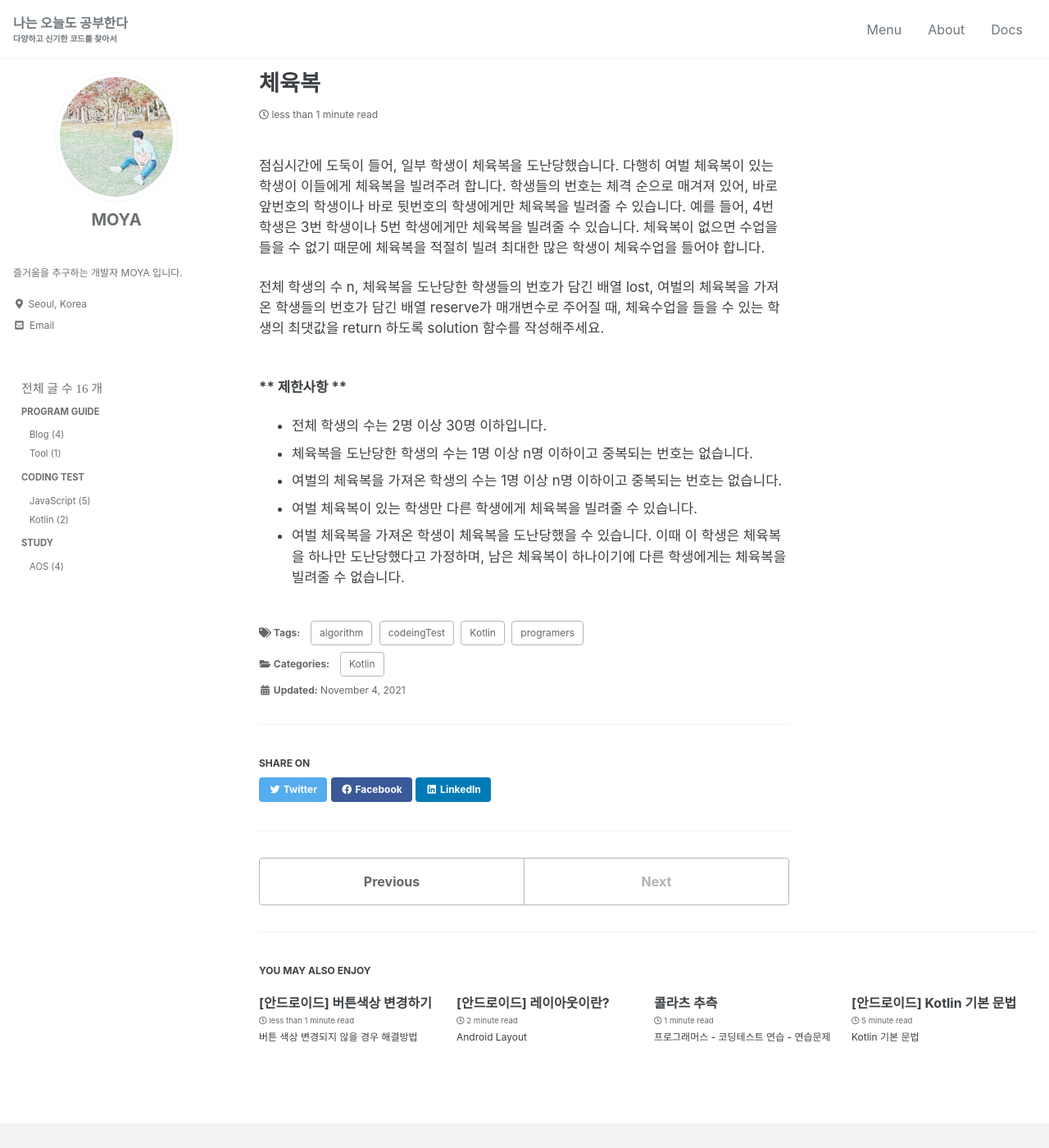
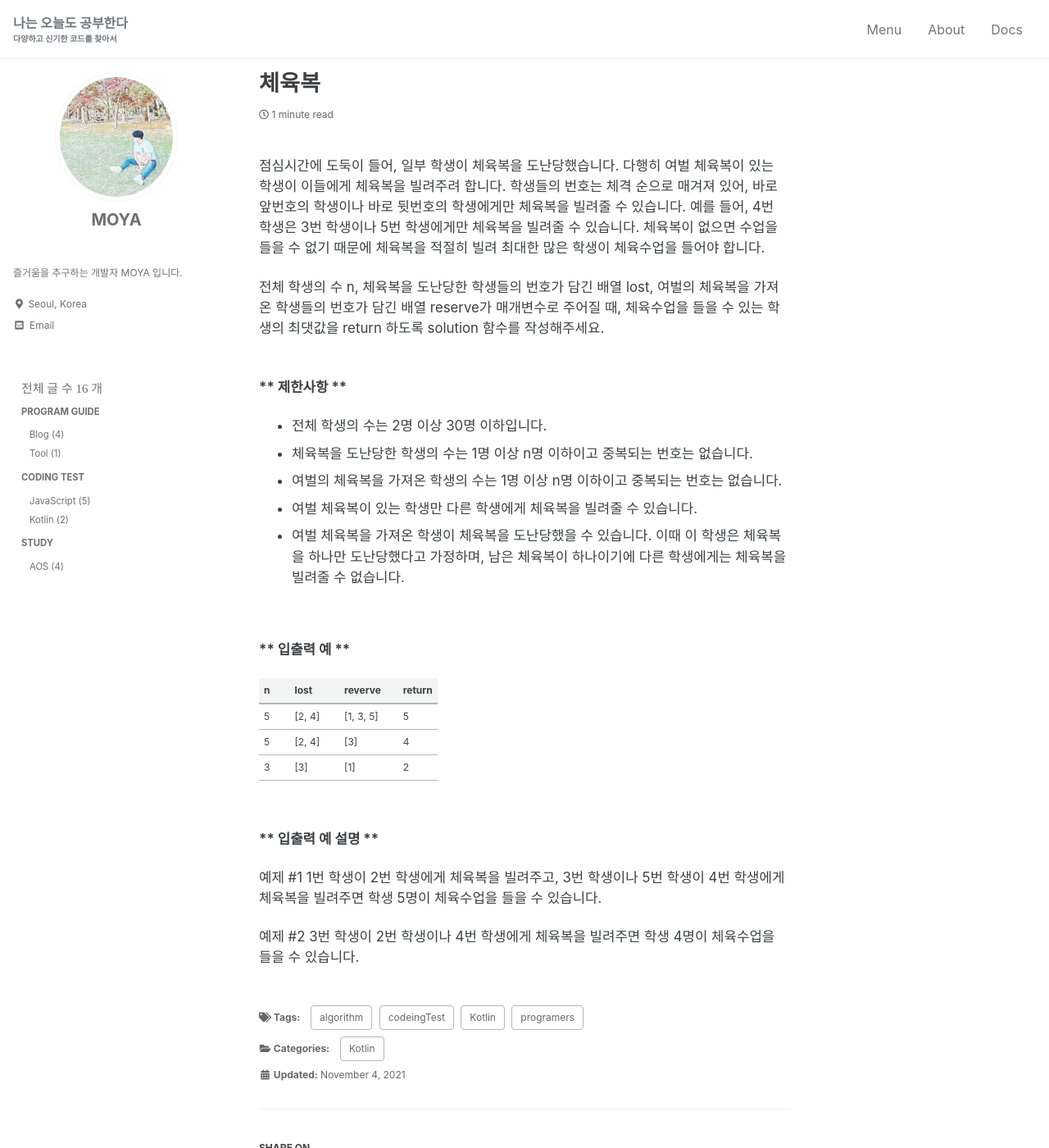
Before and after one commit to kdc7140/kdc7140.github.io, a Jekyll site: the page built from _posts/codingTest/2021-11-04-codingTest6.md, in a window 1280 px wide and 1400 px high. Shown: the whole window at 82% size. Built offline with Jekyll 4.4.1, drawn with Linux system fonts in a browser that asks for light colours; cached includes are drawn as plain includes; some web fonts are replaced.

Commit message:
post progresssing

```diff
--- a/_posts/codingTest/2021-11-04-codingTest6.md
+++ b/_posts/codingTest/2021-11-04-codingTest6.md
@@ -24,3 +24,25 @@ tags:
 - 여벌의 체육복을 가져온 학생의 수는 1명 이상 n명 이하이고 중복되는 번호는 없습니다.
 - 여벌 체육복이 있는 학생만 다른 학생에게 체육복을 빌려줄 수 있습니다.
 - 여벌 체육복을 가져온 학생이 체육복을 도난당했을 수 있습니다. 이때 이 학생은 체육복을 하나만 도난당했다고 가정하며, 남은 체육복이 하나이기에 다른 학생에게는 체육복을 빌려줄 수 없습니다.
+
+
+<br/>
+
+**** 입출력 예 ****
+
+|n|lost|reverve|return|
+|---|---|---|---|
+|5|[2, 4]|[1, 3, 5]|5|
+|5|[2, 4]|[3]|4|
+|3|[3]|[1]|2|
+
+
+<br/>
+
+**** 입출력 예 설명 ****
+
+예제 #1
+1번 학생이 2번 학생에게 체육복을 빌려주고, 3번 학생이나 5번 학생이 4번 학생에게 체육복을 빌려주면 학생 5명이 체육수업을 들을 수 있습니다.
+
+예제 #2
+3번 학생이 2번 학생이나 4번 학생에게 체육복을 빌려주면 학생 4명이 체육수업을 들을 수 있습니다.
```
